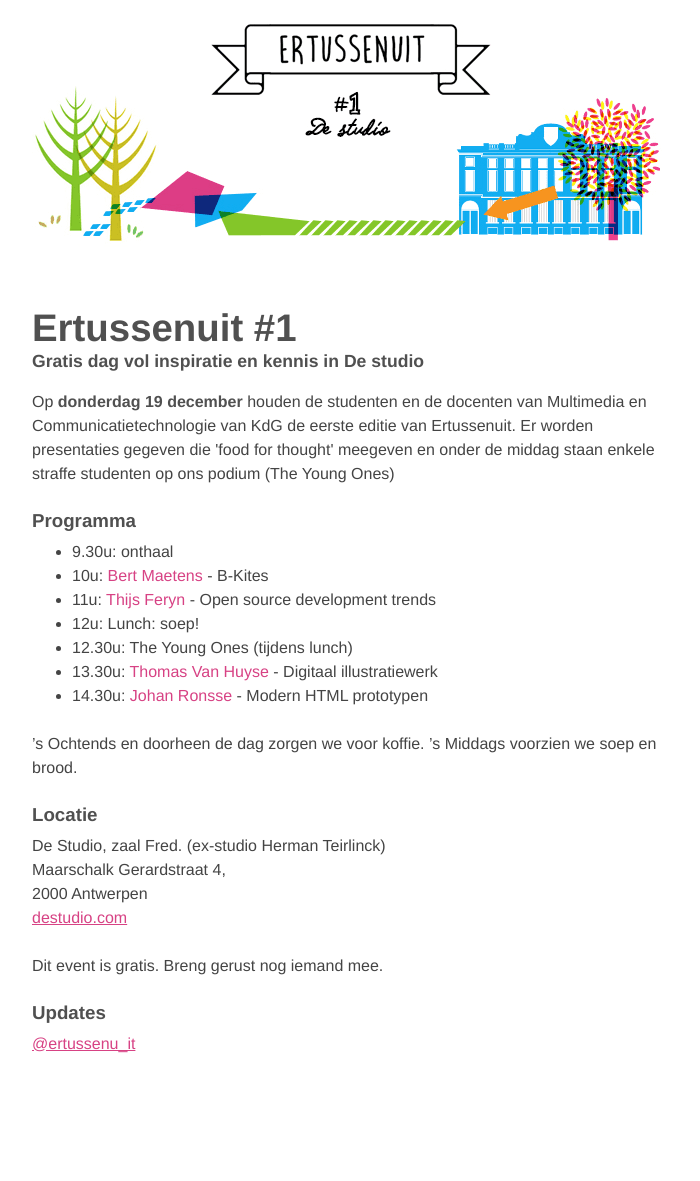
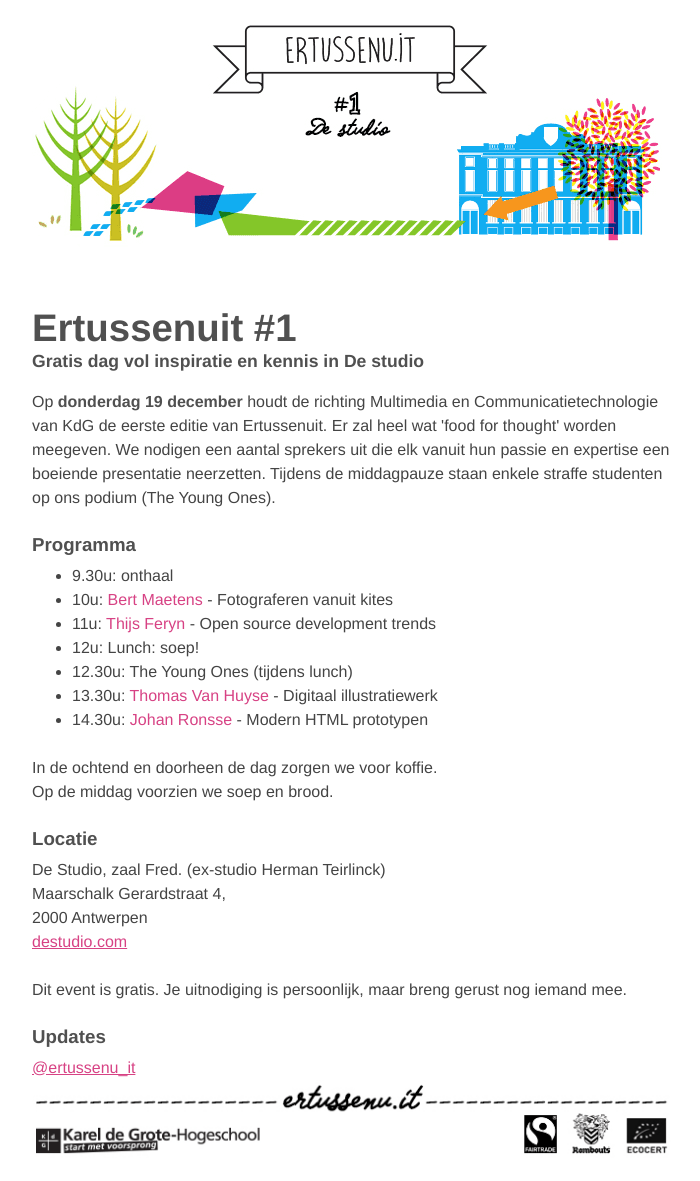
Before and after one commit to mctantwerpen/ertussenu.it, a Jekyll site: the page built from index.html, in a window 1280 px wide, cut to the strip 120-1301 px from the top of the page. Shown: the whole strip, without its empty margins (288-988 px from the left). Built offline with Jekyll 4.4.1, drawn with Linux system fonts in a browser that asks for light colours; Markdown is read by kramdown in place of the engine named in the settings; before the commit the page ends 1192 px from its top, so only the background shows below that.

Commit message:
update head, foot, text

```diff
--- a/_layouts/default.html
+++ b/_layouts/default.html
@@ -46,5 +46,6 @@
     <body>
         <img class="sail" src="img/head.png" alt="Ertussenuit #1. De Studio.">
         {{ content }}
+        <img class="feet" src="img/feet.png" alt="Ertussenuit partners: Karel De Grote Hogeschool, Fair Trade, Rombouts, Ecocert.">
     </body>
 </html>
--- a/index.html
+++ b/index.html
@@ -5,13 +5,15 @@ title: Ertussenuit #1 - 19/12/2013
 <h1>Ertussenuit #1</h1>
 <h2 class="tagline">Gratis dag vol inspiratie en kennis in De studio</h2>
 
-<p>Op <strong>donderdag 19 december</strong> houden de studenten en de docenten van Multimedia en Communicatietechnologie van KdG de eerste editie van Ertussenuit.
-Er worden presentaties gegeven die 'food for thought' meegeven en onder de middag staan enkele straffe studenten  op ons podium (The Young Ones)</p>
+<p>Op <strong>donderdag 19 december</strong> houdt de richting Multimedia en Communicatietechnologie van KdG de eerste editie van Ertussenuit.
+Er zal heel wat 'food for thought' worden meegeven.
+We nodigen een aantal sprekers uit die elk vanuit hun passie en expertise een boeiende presentatie neerzetten.
+Tijdens de middagpauze staan enkele straffe studenten op ons podium (The Young Ones).</p>
 
 <h3>Programma</h3>
 <ul>
   <li>9.30u: onthaal</li>
-  <li>10u: <a href="http://b-kites.blogspot.be/">Bert Maetens</a> - B-Kites</li>
+  <li>10u: <a href="http://b-kites.blogspot.be/">Bert Maetens</a> - Fotograferen vanuit kites</li>
   <li>11u: <a href="https://twitter.com/thijsferyn">Thijs Feryn</a> - Open source development trends</li>
   <li>12u: Lunch: soep!</li>
   <li>12.30u: The Young Ones (tijdens lunch)</li>
@@ -19,7 +21,8 @@ Er worden presentaties gegeven die 'food for thought' meegeven en onder de midda
   <li>14.30u: <a href="https://twitter.com/wolfr_">Johan Ronsse</a> - Modern HTML prototypen</li>
 </ul>
 
-<p>’s Ochtends en doorheen de dag zorgen we voor koffie. ’s Middags voorzien we soep en brood.</p>
+<p>In de ochtend en doorheen de dag zorgen we voor koffie.<br>
+Op de middag voorzien we soep en brood.</p>
 
 <h3>Locatie</h3>
 <p>
@@ -29,7 +32,7 @@ Maarschalk Gerardstraat 4,<br>
 <a href="http://destudio.com">destudio.com</a>
 </p>
 
-<p>Dit event is gratis. Breng gerust nog iemand mee.</p>
+<p>Dit event is gratis. Je uitnodiging is persoonlijk, maar breng gerust nog iemand mee. </p>
 
 <h3>Updates</h3>
 <a href="https://twitter.com/ertussenu_it">@ertussenu_it</a>
```
Also changed, not shown: img/feet.png (added), img/head.png.
